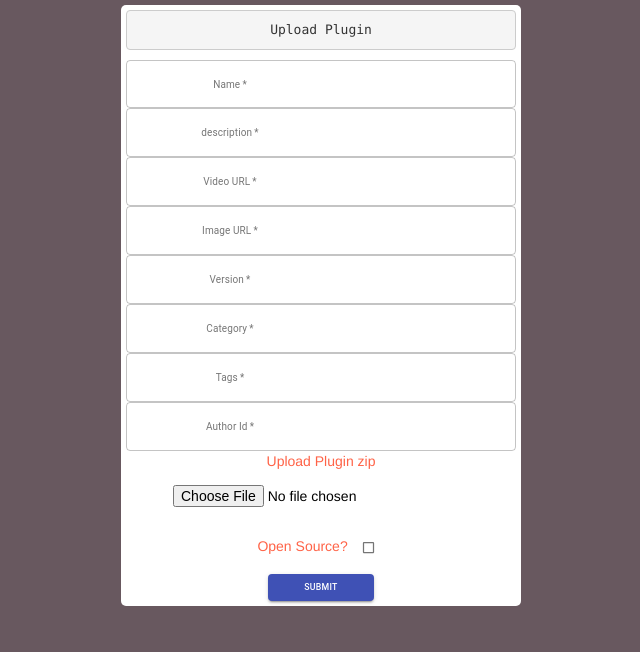
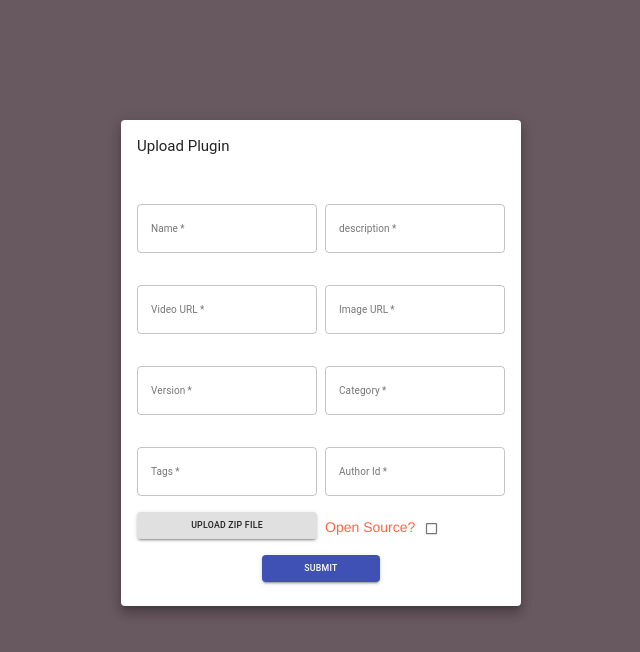
Before and after one commit to AlixH/pws, a React (Create React App) app in the folder front-end/: page /plugin-upload in a window 1280 px wide. Shown: the top 652 px of the page, without its empty margins (319-959 px from the left). Built offline with nearby package versions, Linux system fonts and the light colour scheme.

Commit message:
Plugin Upload Form Style

```diff
--- a/front-end/src/Components/PluginUploadForm/PluginUploadForm.css
+++ b/front-end/src/Components/PluginUploadForm/PluginUploadForm.css
@@ -1,66 +1,15 @@
-*{
-    padding: 0px;
-    margin: 0px;
-    box-sizing: border-box;
-}
-
-html{
-    text-align: center;
-}
-
-body{
-    background-color: rgb(30, 30, 30);
-    margin: 5px;
-}
-
-form{
-    background-color: rgb(255, 255, 255);
-    margin: 5px auto;
-    padding: 5px;
-    border-radius: 5px;
-    color: white;
-    width: 400px;
-}
-
-input, textarea, .checkbox-input-wrapper{
-    background-color: rgb(150, 150, 150);
-    border: none;
-    display: block;
-    width: 300px;
-    margin: 2px auto;
-    padding: 2px;
-    line-height: 3em;
-    border-radius: 3px;
-}
-
-input[type="submit"]{
-    color: black;
-    line-height: 1em;
-}
-
-.checkbox-input-wrapper *{
-    display: inline;
-    width: 45%;
+.card{
+    margin: 120px auto;
 }
 
 p {
     color: tomato;
+    display: inline-block;
 }
 
 .textField {
     width: 100%;
-    margin-bottom: 5%;
-    margin-top: 5%;
-    margin:0 0 10px 0;
 }
-
-.divUpload {
-    display: flex;
-    flex-direction: column;
-    align-items: center;
+.button {
+    width: 100%;
 }
-
-#raised-button-file {
-    background-color: white;
-    color: black;
-}
--- a/front-end/src/Components/PluginUploadForm/PluginUploadForm.js
+++ b/front-end/src/Components/PluginUploadForm/PluginUploadForm.js
@@ -1,18 +1,18 @@
-import React, {Component} from "react";
-import {connect, useDispatch} from 'react-redux';
+import React, { Component } from "react";
+import { connect, useDispatch } from 'react-redux';
 import './PluginUploadForm.css';
-import {SET_PLUGINUPLOAD_SUCCESS} from "../../store/actions/PluginUploadActions/PluginUploadSuccess";
-import {SET_PLUGINUPLOAD_PENDING} from "../../store/actions/PluginUploadActions/PluginUploadPending";
-import {SET_PLUGINUPLOAD_ERROR} from "../../store/actions/PluginUploadActions/PluginUploadError";
-
+import { SET_PLUGINUPLOAD_SUCCESS } from "../../store/actions/PluginUploadActions/PluginUploadSuccess";
+import { SET_PLUGINUPLOAD_PENDING } from "../../store/actions/PluginUploadActions/PluginUploadPending";
+import { SET_PLUGINUPLOAD_ERROR } from "../../store/actions/PluginUploadActions/PluginUploadError";
 import TextField from '@material-ui/core/TextField';
 import Checkbox from '@material-ui/core/Checkbox';
 import Button from '@material-ui/core/Button';
+import Card from "@material-ui/core/Card";
+import CardContent from "@material-ui/core/CardContent";
+import Grid from "@material-ui/core/Grid";
+import CardHeader from '@material-ui/core/CardHeader';
 
-// import {FormControl, TextField, Input, Button} from "@material-ui/core";
-
-class PluginUploadForm extends Component{
-
+class PluginUploadForm extends Component {
 	constructor(props) {
 		super(props);
 		this.state = {};
@@ -31,8 +31,7 @@ class PluginUploadForm extends Component{
 		this.onSubmit = this.onSubmit.bind(this);
 	}
 
-    render(){
-
+	render() {
 		let {
 			name,
 			description,
@@ -44,16 +43,22 @@ class PluginUploadForm extends Component{
 			tags,
 			authorId
 		} = this.state;
+
 		let {
 			pluginUploadPending,
 			pluginUploadSuccess,
 			pluginUploadError
 		} = this.props;
+
 		return (
+			<Card raised={"true"} className={"card"}>
+				<CardHeader title={"Upload Plugin"}>
+				</CardHeader>
+				<CardContent>
 					<form name="pluginUploadForm">
-                <pre>Upload Plugin</pre>
-                <div className="divUpload">
-                  <TextField className="textField"
+						<Grid container spacing={1}>
+							<Grid item xs={12} sm={6}>
+								<TextField margin={"normal"}  className={"textField"}
 									required
 									id="outlined-required"
 									name="name"
@@ -61,111 +66,112 @@ class PluginUploadForm extends Component{
 									defaultValue=""
 									variant="outlined"
 									value={this.state.value}
-                      onChange={e => this.setState({name: e.target.value})}
+									onChange={e => this.setState({ name: e.target.value })}
 								/>
-
-
-
-                <TextField className="textField"
+							</Grid>
+							<Grid item xs={12} sm={6}>
+								<TextField margin={"normal"}  className={"textField"}
 									required
 									id="outlined-required"
 									name="description"
 									label="description"
 									defaultValue=""
 									variant="outlined"
-                      onChange={e => this.setState({description: e.target.value})}
+									onChange={e => this.setState({ description: e.target.value })}
 								/>
-
-                <TextField className="textField"
+							</Grid>
+							<Grid item xs={12} sm={6}>
+								<TextField margin={"normal"}  className={"textField"}
 									required
 									id="outlined-required"
 									name="video_url"
 									label="Video URL"
 									defaultValue=""
 									variant="outlined"
-                      onChange={e => this.setState({video_url: e.target.value})}
+									onChange={e => this.setState({ video_url: e.target.value })}
 								/>
-
-                <TextField className="textField"
+							</Grid>
+							<Grid item xs={12} sm={6}>
+								<TextField margin={"normal"}  className={"textField"}
 									required
 									id="outlined-required"
 									name="image_url"
 									label="Image URL"
 									defaultValue=""
 									variant="outlined"
-                      onChange={e => this.setState({image_url: e.target.value})}
+									onChange={e => this.setState({ image_url: e.target.value })}
 								/>
-
-                <TextField className="textField"
-
+							</Grid>
+							<Grid item xs={12} sm={6}>
+								<TextField margin={"normal"}  className={"textField"}
 									required
 									id="outlined-required"
 									name="version"
 									label="Version"
 									defaultValue=""
 									variant="outlined"
-                      onChange={e => this.setState({version: e.target.value})}
+									onChange={e => this.setState({ version: e.target.value })}
 								/>
-
-                <TextField className="textField"
-
+							</Grid>
+							<Grid item xs={12} sm={6}>
+								<TextField margin={"normal"}  className={"textField"}
 									required
 									id="outlined-required"
 									name="category"
 									label="Category"
 									defaultValue=""
 									variant="outlined"
-                      onChange={e => this.setState({category: e.target.value})}
+									onChange={e => this.setState({ category: e.target.value })}
 								/>
-
-                <TextField className="textField"
-
+							</Grid>
+							<Grid item xs={12} sm={6}>
+								<TextField margin={"normal"}  className={"textField"}
 									required
 									id="outlined-required"
 									name="tags"
 									label="Tags"
 									defaultValue=""
 									variant="outlined"
-                      onChange={e => this.setState({tags: e.target.value})}
+									onChange={e => this.setState({ tags: e.target.value })}
 								/>
-
-                <TextField  className="textField"
-
+							</Grid>
+							<Grid item xs={12} sm={6}>
+								<TextField margin={"normal"}  className={"textField"}
 									required
 									id="outlined-required"
 									name="authorId"
 									label="Author Id"
 									defaultValue=""
 									variant="outlined"
-                      onChange={e => this.setState({authorId: e.target.value})}
+									onChange={e => this.setState({ authorId: e.target.value })}
 								/>
-
-              <p>
-                Upload Plugin zip
-
-                 <input id="raised-button-file"  type="file" name="file" onChange={e =>  this.setState({
-                    zipFile: e.target.files[0],
-                    loaded: 0,
-                  })}/>
-
-              </p>
-
-              <p>
-                Open Source?  <Checkbox onChange={e => this.setState({open_source: !open_source})}/>
-              </p>
-
-
-              <Button name="submit" className="button" variant="contained" color="primary"  onClick={this.onSubmit}>
+							</Grid>
+							<Grid item xs={12} sm={6}>
+								<Button variant="contained" component="label" >
+									Upload ZIP File
+									<input id="raised-button-file" type="file" name="file" style={{ display: "none" }}
+										onChange={e => this.setState({zipFile: e.target.files[0], loaded: 0})}
+										/>
+								</Button>
+							</Grid>
+							<Grid item xs={12} sm={6}>
+								<p>Open Source?</p>
+								<Checkbox onChange={e => this.setState({ open_source: !open_source })} />
+							</Grid>
+							<Grid item xs={12} sm={4}></Grid>
+							<Grid item xs={12} sm={4}>
+								<Button name="submit" className={"button"} variant="contained" color="primary" onClick={this.onSubmit}>
 									Submit
 								</Button>
-
-              </div>
+							</Grid>
+						</Grid>
 					</form>
+				</CardContent>
+			</Card>
 		);
 	}
 
 	onSubmit(e) {
-
 		e.preventDefault();
 		let {
 			name,
@@ -179,7 +185,6 @@ class PluginUploadForm extends Component{
 			authorId,
 			zipFile,
 		} = this.state;
-
 
 		console.log("___ payload to submit in request : _____");
 		console.log(this.state);
@@ -203,7 +208,6 @@ console.log(this.state);
 const upload = (name, description, video_url, image_url, version, open_source, category, tags, authorId, zipFile) => {
 	return dispatch => {
 		dispatch(setPluginUploadPending(true));
-
 
 		callPluginUploadApi(name, description, video_url, image_url, version, open_source, category, tags, authorId, zipFile, (error) => {
 			if (error) {
@@ -250,8 +254,6 @@ const upload = (name, description, video_url, image_url, version, open_source, c
 	}
 }
 
-
-
 /**
  * This method is a callback after calling the upload method
  * needs: name, description, version, author, updated_on, video_url, thumbnail_url, zip_url, category, open_source, tags
@@ -288,20 +290,17 @@ const callPluginUploadApi = async (name, description, video_url, image_url, vers
 			"authorId": authorId,
 			"zip_url": zipFile,
 		})
-
-
 	});
 
 	await response.json().then((data) => {
 		if (data.status === "error") {
 			console.log("data.status = error");
 			callback(true);
-        } else{
+		} else {
 			callback(false);
 		}
 	});
 }
-
 
 const mapStateToProps = (state) => {
 	return {
```
Lines whose indentation alone changed are shown as unchanged.
